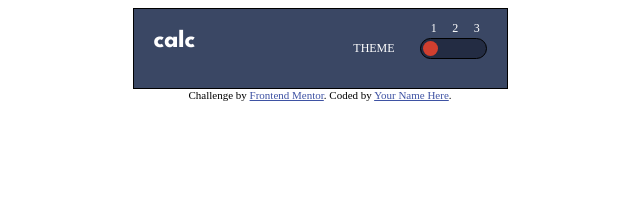
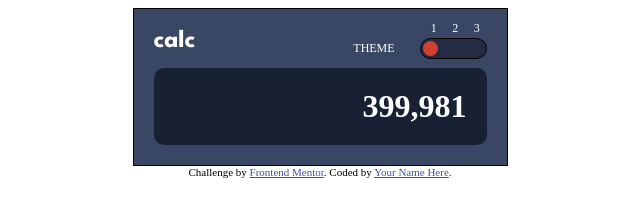
Before and after one commit to ajay117/calculator-app, a plain HTML site: page index.html in a window 1280 px wide. Shown: the whole page, without its empty margins (320-960 px from the left). Drawn offline with Linux system fonts and the light colour scheme.

Commit message:
Add and Style calculator screen

```diff
--- a/index.css
+++ b/index.css
@@ -12,6 +12,8 @@ main {
   padding: 20px;
   border: 1px solid black;
   background-color: hsl(222, 26%, 31%);
+
+  /* font-family: "League Spartan", sans-serif; */
 }
 
 .header {
@@ -21,7 +23,7 @@ main {
 }
 
 .header__left {
-  font-family: 'League Spartan', sans-serif;
+  font-family: "League Spartan", sans-serif;
 }
 
 .header__left,
@@ -86,3 +88,15 @@ main {
 .theme__numbers {
   font-size: 12px;
 }
+
+/* || Calculator Screen */
+
+.calculator__screen {
+  padding: 20px;
+  font-size: 32px;
+  color: #ffffff;
+  background-color: hsl(224, 36%, 15%);
+  font-weight: 600;
+  border-radius: 10px;
+  text-align: right;
+}
--- a/index.html
+++ b/index.html
@@ -47,6 +47,10 @@
           </div>
         </div>
       </div>
+
+      <div class="calculator__screen">
+        399,981
+      </div>
     </main>
 
     <div class="attribution">
```
